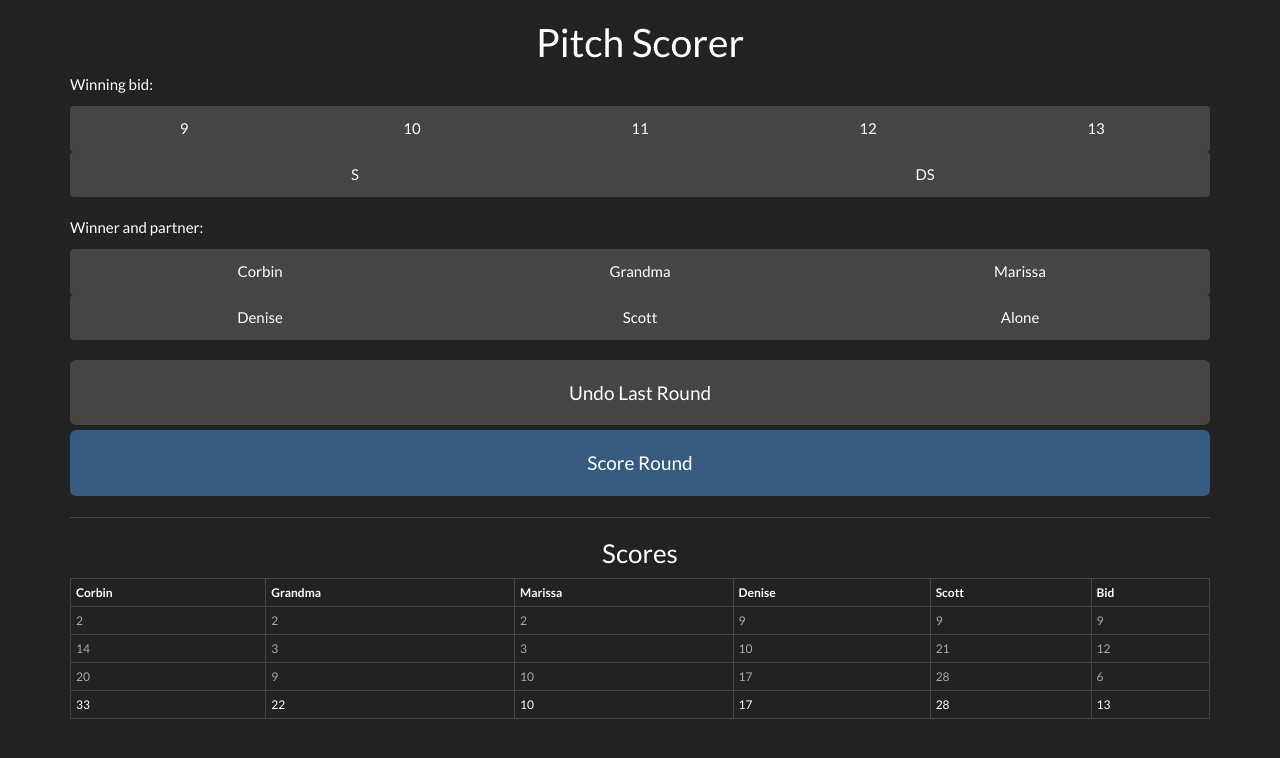
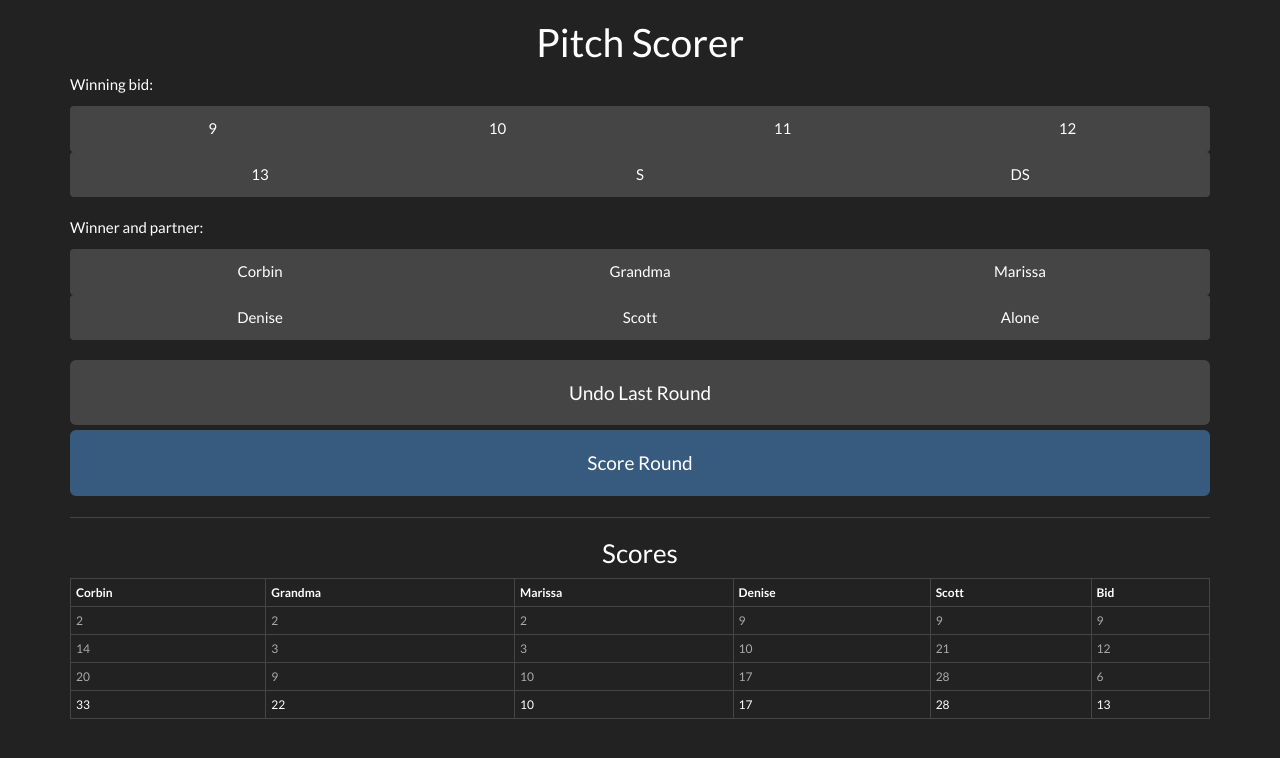
Before and after one commit to scorepitch/scorepitch.github.io, a Jekyll site: the page built from game.html, in a window 1280 px wide. Shown: the top 758 px of the page. Built offline with Jekyll 4.4.1, drawn with Linux system fonts in a browser that asks for light colours.

Commit message:
Undo changes

```diff
--- a/game.html
+++ b/game.html
@@ -20,11 +20,11 @@ title: Game
         <div class="btn-group">
           <button type="button" class="btn btn-default">12</button>
         </div>
+      </div>
+      <div class="btn-group btn-group-justified">
         <div class="btn-group">
           <button type="button" class="btn btn-default">13</button>
         </div>
-      </div>
-      <div class="btn-group btn-group-justified">
         <div class="btn-group">
           <button type="button" class="btn btn-default">S</button>
         </div>
```
Also changed, not shown: 1 other file.
